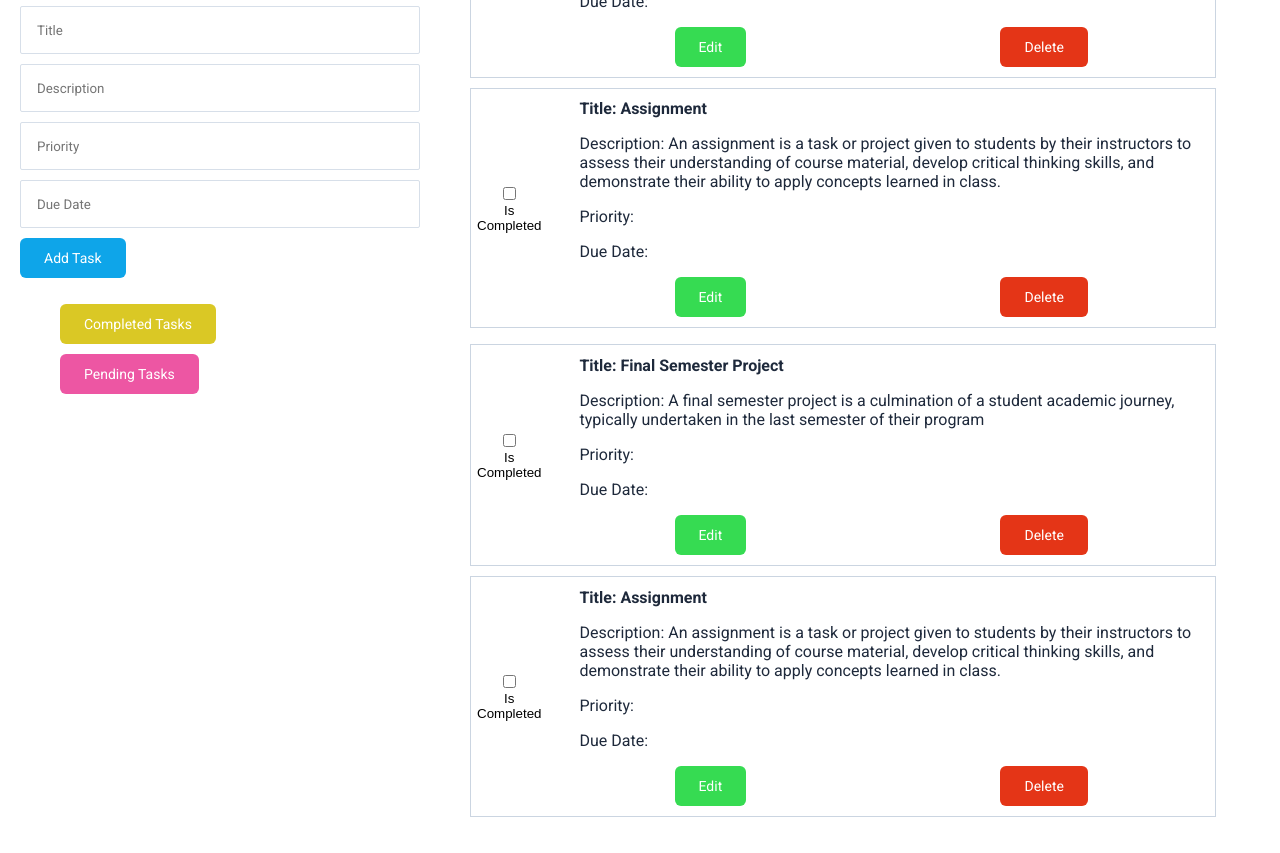
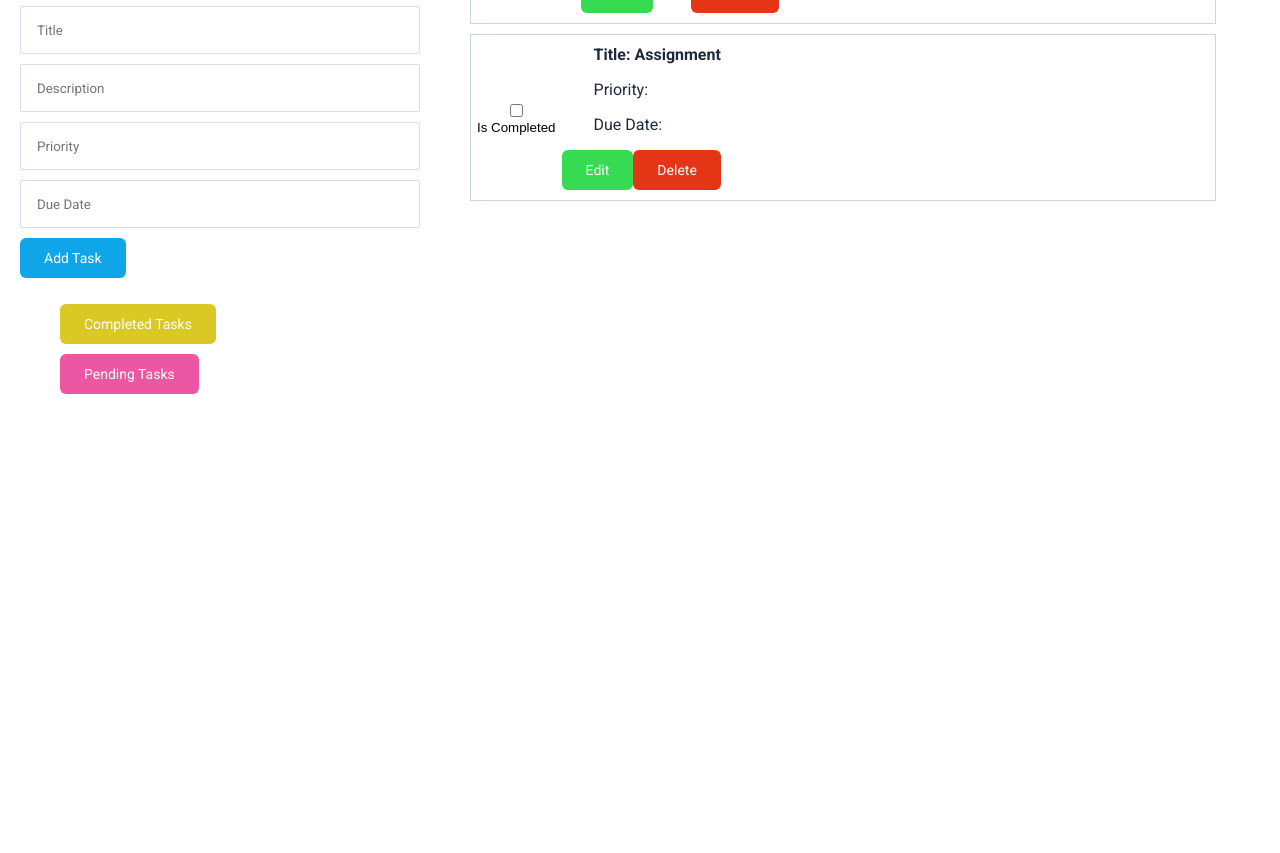
Before and after one commit to RKarSiva001/Task-Manager, a React (Create React App) app: page / in a window 1280 px wide. Shown: the part 180-1033 px from the top of the page. After the commit the page ends 800 px from the top, so only its background shows below. Built offline with nearby package versions, Linux system fonts and the light colour scheme; a web font is replaced by a local one.

Commit message:
Task Manager

```diff
--- a/src/App.js
+++ b/src/App.js
@@ -1,16 +1,12 @@
 import {Routes, Route} from 'react-router-dom'
 
 import TaskForm from './components/TaskForm'
-import TaskList from './components/TaskList'
-import TaskItem from './components/TaskItem'
 
 import './App.css'
 
 const App = () => (
   <Routes>
     <Route exact path="/" Component={TaskForm} />
-    <Route path="/tasklist" Component={TaskList} />
-    <Route path="/taskitem/:id" Component={TaskItem} />
   </Routes>
 )
 
--- a/src/components/TaskForm/index.js
+++ b/src/components/TaskForm/index.js
@@ -232,27 +232,6 @@ class TaskForm extends Component {
                     />
                   ))}
             </ul>
-            <ul>
-              {pendingTasks
-                ? filterPendingTasks.map(eachTask => (
-                    <TaskItem
-                      key={eachTask.id}
-                      taskDetails={eachTask}
-                      editTask={this.editTask}
-                      deleteTask={this.deleteTask}
-                      toggleInCompleted={this.toggleInCompleted}
-                    />
-                  ))
-                : tasksList.map(eachTask => (
-                    <TaskItem
-                      key={eachTask.id}
-                      taskDetails={eachTask}
-                      editTask={this.editTask}
-                      deleteTask={this.deleteTask}
-                      toggleInCompleted={this.toggleInCompleted}
-                    />
-                  ))}
-            </ul>
           </div>
         </div>
       </div>
--- a/src/components/TaskItem/index.js
+++ b/src/components/TaskItem/index.js
@@ -2,7 +2,7 @@ import './index.css'
 
 const TaskItem = props => {
   const {taskDetails, editTask, deleteTask, toggleInCompleted} = props
-  const {id, title, description, priority, dueDate, inCompleted} = taskDetails
+  const {id, title, priority, dueDate, inCompleted} = taskDetails
 
   const onClickInCompleted = () => {
     toggleInCompleted(id)
@@ -31,7 +31,6 @@ const TaskItem = props => {
       </div>
       <div>
         <h1 className="title">Title: {title}</h1>
-        <p className="description">Description: {description}</p>
         <p className="priority">Priority: {priority}</p>
         <p className="dueDate">Due Date: {dueDate}</p>
         <div className="button-container">
--- /dev/null
+++ b/src/context/TasksContext.js
@@ -0,0 +1,5 @@
+import React from 'react'
+
+const TasksContext = React.createContext({tasksList: []})
+
+export default TasksContext
```
Also changed, not shown: src/components/TaskItemDetails/index.js (+35 -0 lines), .theia/launch.json (added).
